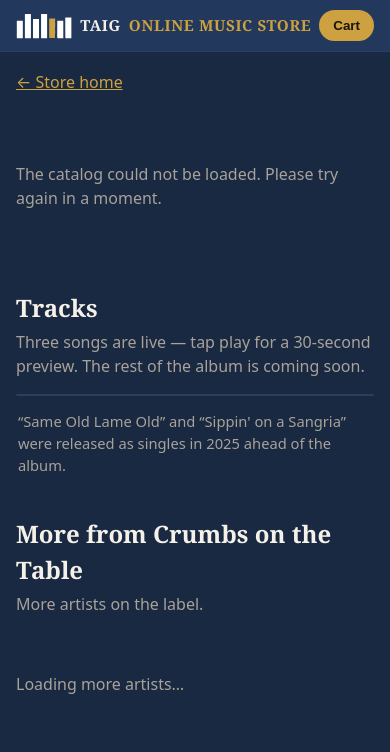
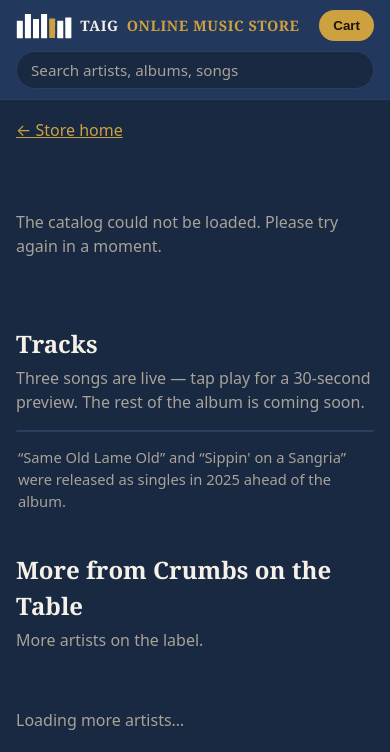
Before and after one commit to the-ai-guy-2k/taig_nope_portal, a web app: file public/music-store/album/index.html in a window 390 px wide. Shown: the top 752 px of the page. Run offline with its HTML, style and script files only (its server is not run), Linux system fonts and the light colour scheme.

Commit message:
Music store: functionality + flow pass (iTunes/Amazon behavior)
Studied Apple Music web player + Amazon MP3 store and brought
their behavior to the store, in TAIG navy/gold:

- Topbar search on every page (drops to its own row on phone
  width): results grouped Artists / Albums / Songs as you type.
  Artist -> artist page, album -> album page, previewable song ->
  play + Add in the row, coming-soon song -> album page. Enter
  activates the first result; Escape / clicking outside closes.
- Persistent player bar (fixed bottom): play/pause toggle, track
  title + artist, progress bar + 0:00 / 0:30 time, stop button.
  Previews now PAUSE and resume (was: any pause reset). Row
  button and bar share one state. Bar hides when the preview
  ends or is stopped; body padding keeps it off the footer.
- Album page 2-column layout on desktop (cover + info + formats
  left, tracklist right — the iTunes album layout); stacks on
  phone width.
- Genre browse status: 'Browsing Rock — 1 artist' + Clear link.
- Cart lines show the album cover thumbnail (Amazon cart display).
- Mobile topbar is a 2-row grid (wordmark + Cart, search below)
  so the Cart never wraps to a third row.

No new tracks/artists/prices/charts. No search history, no
shuffle/repeat/skip/volume, no Buy Now — the store stays Add to
Cart (payment coming soon). Cart math, previews, genre filter,
stats, palette unchanged.

```diff
--- a/public/music-store/album/index.html
+++ b/public/music-store/album/index.html
@@ -11,7 +11,10 @@
 <header class="topbar">
   <div class="topbar-inner">
     <a class="wordmark" href="/music-store/"><img class="brand-mark" src="/music-store/logo-mark.svg" alt="" aria-hidden="true">TAIG <span>ONLINE MUSIC STORE</span></a>
-    <span class="topbar-spacer"></span>
+    <div class="search-wrap" id="search-wrap">
+      <input type="search" id="search-input" placeholder="Search artists, albums, songs" aria-label="Search the store" autocomplete="off">
+      <div class="search-results" id="search-results" hidden></div>
+    </div>
     <button class="cart-btn" id="cart-open" type="button">Cart <span class="cart-badge" id="cart-badge" hidden>0</span></button>
   </div>
 </header>
@@ -19,6 +22,7 @@
 <main class="wrap">
   <p style="margin:18px 0 0"><a href="/music-store/">← Store home</a></p>
 
+  <div class="album-layout">
     <div class="album-hero" id="album-hero">
       <p class="loading">Loading the album…</p>
     </div>
@@ -29,6 +33,7 @@
       <ol class="tracklist" id="tracklist"></ol>
       <p class="track-note">“Same Old Lame Old” and “Sippin' on a Sangria” were released as singles in 2025 ahead of the album.</p>
     </section>
+  </div>
 
   <section>
     <h2>More from Crumbs on the Table</h2>
@@ -61,6 +66,14 @@
   </footer>
 </aside>
 
+<div class="player-bar" id="player-bar" hidden>
+  <button class="player-toggle" id="player-toggle" type="button" aria-label="Pause preview">❚❚</button>
+  <div class="player-info"><span class="player-title" id="player-title"></span><span class="player-artist" id="player-artist"></span></div>
+  <div class="player-progress"><div class="player-fill" id="player-fill"></div></div>
+  <span class="player-time" id="player-time">0:00 / 0:30</span>
+  <button class="player-stop" id="player-stop" type="button" aria-label="Stop preview">✕</button>
+</div>
+
 <script src="/music-store/js/store.js"></script>
 </body>
 </html>
--- a/public/music-store/css/store.css
+++ b/public/music-store/css/store.css
@@ -34,7 +34,66 @@ h1, h2, h3, .display { font-family: Georgia, "Times New Roman", serif; }
   display: flex;
   align-items: center;
   gap: 12px;
+  flex-wrap: wrap;
 }
+/* Search — the store's search bar lives in the topbar (Apple Music /
+   Amazon pattern: search on every page). On narrow screens it drops
+   to its own row below the wordmark + Cart. */
+.search-wrap {
+  position: relative;
+  flex: 1 1 280px;
+  max-width: 380px;
+  min-width: 0;
+}
+.search-wrap input[type="search"] {
+  width: 100%;
+  background: #182941;
+  border: 1px solid #2a3f5f;
+  border-radius: 999px;
+  color: #f5f0e8;
+  padding: 8px 14px;
+  font-size: .95rem;
+  font-family: inherit;
+}
+.search-wrap input[type="search"]::placeholder { color: #a8a29a; }
+.search-wrap input[type="search"]:focus { outline: 2px solid #CDA140; outline-offset: 0; border-color: #CDA140; }
+.search-results {
+  position: absolute;
+  top: calc(100% + 8px);
+  left: 0;
+  right: 0;
+  background: #22385c;
+  border: 1px solid #2a3f5f;
+  border-radius: 12px;
+  max-height: 60vh;
+  overflow-y: auto;
+  z-index: 60;
+  box-shadow: 0 12px 32px rgba(0, 0, 0, .45);
+  padding: 6px 0;
+}
+.search-results[hidden] { display: none; }
+.search-group {
+  padding: 8px 14px 2px;
+  font-size: .72rem;
+  letter-spacing: .08em;
+  text-transform: uppercase;
+  color: #a8a29a;
+  font-weight: 700;
+}
+.search-row {
+  display: flex;
+  align-items: center;
+  gap: 10px;
+  padding: 8px 14px;
+  color: #f5f0e8;
+  text-decoration: none;
+  cursor: pointer;
+}
+.search-row:hover { background: rgba(205, 161, 64, .14); }
+.search-row .sr-name { font-weight: 600; flex: 1 1 auto; min-width: 0; overflow: hidden; text-overflow: ellipsis; white-space: nowrap; }
+.search-row .sr-sub { color: #a8a29a; font-size: .85rem; white-space: nowrap; }
+.search-row .sr-price { color: #CDA140; font-weight: 700; font-size: .9rem; white-space: nowrap; }
+.search-empty { padding: 12px 14px; color: #a8a29a; }
 .wordmark {
   font-family: Georgia, "Times New Roman", serif;
   font-weight: 700;
@@ -53,7 +112,6 @@ h1, h2, h3, .display { font-family: Georgia, "Times New Roman", serif; }
   width: auto;
   display: block;
 }
-.topbar-spacer { flex: 1; }
 .cart-btn {
   position: relative;
   background: #CDA140;
@@ -283,6 +353,19 @@ section > h2 { margin: 0 0 4px; font-size: 1.5rem; }
 .artist-hero .blurb { color: #d6cfc4; margin: 12px 0 0; max-width: 34em; }
 .artist-hero .tag { margin-left: 0; }
 .artist-hero .coming { color: #a8a29a; margin: 16px 0 0; }
+
+/* Album layout — desktop: cover + info left, tracklist right
+   (the iTunes/Apple Music album page). Stacks on phone width. */
+.album-layout {
+  margin-top: 28px;
+  display: grid;
+  grid-template-columns: 340px 1fr;
+  gap: 28px;
+  align-items: start;
+}
+.album-layout .album-hero { margin-top: 0; grid-template-columns: 1fr; }
+.album-layout .album-hero .cover { max-width: 340px; }
+.album-layout section { margin-top: 0; }
 
 /* Album hero */
 .album-hero {
@@ -456,14 +615,17 @@ footer .fineprint { font-size: .8rem; margin-top: 8px; }
 .loading { color: #a8a29a; padding: 24px 0; }
 
 @media (max-width: 720px) {
+  .topbar-inner { display: grid; grid-template-columns: 1fr auto; gap: 10px 12px; }
+  .search-wrap { grid-column: 1 / -1; grid-row: 2; flex: none; max-width: none; }
   .hero { grid-template-columns: 1fr; }
   .hero .cover { max-width: 280px; }
   .artist-hero { grid-template-columns: 1fr; }
   .artist-hero .cover { max-width: 280px; }
+  .album-layout { grid-template-columns: 1fr; }
   .album-hero { grid-template-columns: 1fr; }
   .album-hero .cover { max-width: 300px; }
   .cards, .why { grid-template-columns: 1fr; }
-  .wordmark { font-size: .95rem; gap: 8px; }
+  .wordmark { font-size: .9rem; gap: 8px; }
   .brand-mark { height: 26px; }
   .masthead { padding: 24px 16px 20px; margin-top: 16px; }
   .masthead-logo { width: min(300px, 82vw); }
--- a/public/music-store/js/store.js
+++ b/public/music-store/js/store.js
@@ -65,6 +65,24 @@
     if (!catalog) return null;
     return catalog.albums.find(function (a) { return a.artist_id === artistId; }) || null;
   }
+  function artistForTrack(track) {
+    if (!catalog || !track) return null;
+    var album = catalog.albums.find(function (a) { return a.id === track.album_id; });
+    if (!album) return null;
+    return catalog.artists.find(function (a) { return a.id === album.artist_id; }) || null;
+  }
+  function coverForItem(item) {
+    if (!catalog) return null;
+    var album = null;
+    if (item.kind === 'track') {
+      var t = trackById(item.id);
+      if (t) album = catalog.albums.find(function (a) { return a.id === t.album_id; });
+    } else {
+      var p = productById(item.id);
+      if (p) album = catalog.albums.find(function (a) { return a.id === p.album_id; });
+    }
+    return album ? album.cover : null;
+  }
 
   /* ---- genre browse/filter ---- */
   function genres() {
@@ -92,6 +110,18 @@
     document.querySelectorAll('.genre-chip').forEach(function (chip) {
       chip.classList.toggle('active', chip.getAttribute('data-filter-genre') === activeGenre);
     });
+    var status = $('#genre-status');
+    if (status) {
+      if (activeGenre === 'All' || !catalog) {
+        status.hidden = true;
+        status.innerHTML = '';
+      } else {
+        var count = catalog.artists.filter(function (a) { return a.genre === activeGenre; }).length;
+        status.innerHTML = 'Browsing ' + esc(activeGenre) + ' — ' + count + (count === 1 ? ' artist' : ' artists')
+          + ' · <button type="button" data-clear-genre>Clear</button>';
+        status.hidden = false;
+      }
+    }
   }
   function setGenre(g) {
     activeGenre = g;
@@ -186,7 +216,9 @@
       var sub = item.kind === 'track'
         ? 'Single track · ' + p.duration
         : (p.detail || '');
+      var cover = coverForItem(item);
       html += '<div class="cart-item" data-kind="' + item.kind + '" data-id="' + item.id + '">'
+        + (cover ? '<img class="cart-thumb" src="' + esc(cover) + '" alt="">' : '')
         + '<div class="name">' + esc(name) + '<small>' + esc(sub) + '</small></div>'
         + '<div class="qty"><button data-act="dec" aria-label="Decrease quantity">−</button>'
         + '<span>' + item.qty + '</span>'
@@ -217,51 +249,187 @@
     sendStat('checkout_notice', 'shown');
   }
 
-  /* ---- previews ---- */
+  /* ---- previews + persistent player bar ---- */
+  /* A preview PAUSES and resumes now (it used to reset on any pause).
+     The row button and the player bar share one state: ▶ when paused,
+     ❚❚ when playing. Stopping is the bar's ✕, the preview ending, or
+     starting a different track. */
+  function setPlayingUI(playing) {
+    if (playingTrackId !== null) {
+      document.querySelectorAll('.track[data-track-id="' + playingTrackId + '"]').forEach(function (row) {
+        var btn = row.querySelector('.track-play');
+        if (btn) btn.textContent = playing ? '❚❚' : '▶';
+      });
+    }
+    var toggle = $('#player-toggle');
+    if (toggle) {
+      toggle.textContent = playing ? '❚❚' : '▶';
+      toggle.setAttribute('aria-label', playing ? 'Pause preview' : 'Resume preview');
+    }
+  }
+  function showPlayerBar(track) {
+    var bar = $('#player-bar');
+    if (!bar || !track) return;
+    var artist = artistForTrack(track);
+    var title = $('#player-title');
+    var art = $('#player-artist');
+    if (title) title.textContent = track.title;
+    if (art) art.textContent = artist ? artist.name : '';
+    bar.hidden = false;
+    document.body.classList.add('player-open');
+    updatePlayerBar();
+  }
+  function hidePlayerBar() {
+    var bar = $('#player-bar');
+    if (bar) bar.hidden = true;
+    document.body.classList.remove('player-open');
+  }
+  function updatePlayerBar() {
+    var fill = $('#player-fill');
+    var time = $('#player-time');
+    var t = audio.currentTime || 0;
+    if (fill) fill.style.width = Math.min(100, (t / PREVIEW_SECONDS) * 100) + '%';
+    if (time) time.textContent = fmtTime(t) + ' / 0:30';
+  }
   function stopPreview() {
     audio.pause();
     audio.removeAttribute('src');
     audio.load();
     if (playingTrackId !== null) {
-      var row = document.querySelector('.track[data-track-id="' + playingTrackId + '"]');
-      if (row) {
+      document.querySelectorAll('.track[data-track-id="' + playingTrackId + '"]').forEach(function (row) {
         row.classList.remove('is-playing');
         var btn = row.querySelector('.track-play');
         if (btn) btn.textContent = '▶';
         var read = row.querySelector('.preview-readout');
         if (read) read.hidden = true;
-      }
+      });
       playingTrackId = null;
     }
+    hidePlayerBar();
   }
   function fmtTime(sec) {
     var s = Math.floor(sec);
     return Math.floor(s / 60) + ':' + String(s % 60).padStart(2, '0');
   }
   function playPreview(track, btn) {
-    if (playingTrackId === track.id) { stopPreview(); return; }
+    if (playingTrackId === track.id) {
+      /* Toggle pause / resume for the track already loaded. */
+      if (audio.paused) { audio.play().catch(function () {}); }
+      else { audio.pause(); }
+      return;
+    }
     stopPreview();
     var row = btn.closest('.track');
     playingTrackId = track.id;
-    row.classList.add('is-playing');
-    btn.textContent = '❚❚';
-    var read = row.querySelector('.preview-readout');
-    if (read) { read.hidden = false; read.textContent = '0:00 / 0:30 · preview'; }
+    if (row) {
+      row.classList.add('is-playing');
+      var read = row.querySelector('.preview-readout');
+      if (read) { read.hidden = false; read.textContent = '0:00 / 0:30 · preview'; }
+    }
     audio.src = '/music-store/audio/' + track.preview;
     audio.play().catch(function () { stopPreview(); });
+    showPlayerBar(track);
+    setPlayingUI(true);
     sendStat('preview_play', track.title);
   }
   audio.addEventListener('timeupdate', function () {
     if (playingTrackId === null) return;
     var row = document.querySelector('.track[data-track-id="' + playingTrackId + '"]');
-    if (!row) return;
-    var read = row.querySelector('.preview-readout');
-    if (read) read.textContent = fmtTime(audio.currentTime) + ' / 0:30 · preview';
+    if (row) {
+      var read = row.querySelector('.preview-readout');
+      if (read) read.textContent = fmtTime(audio.currentTime) + ' / 0:30 · preview';
+    }
+    updatePlayerBar();
   });
   audio.addEventListener('ended', stopPreview);
   audio.addEventListener('pause', function () {
-    if (playingTrackId !== null && !audio.seeking) stopPreview();
+    /* A pause is a pause, not a stop: the row + bar show the resume
+       state and the bar stays up with the paused time. Ended
+       previews reset via 'ended', not here. */
+    if (playingTrackId !== null && !audio.seeking && !audio.ended) {
+      setPlayingUI(false);
+    }
   });
+  audio.addEventListener('play', function () {
+    if (playingTrackId !== null) setPlayingUI(true);
+  });
+
+  /* ---- search ---- */
+  /* Topbar search, Apple Music style: results grouped Artists /
+     Albums / Songs as you type. Artist → artist page, album → album
+     page, previewable song → play + Add in the row, coming-soon song
+     → album page. Enter activates the first result. */
+  function searchCatalog(q) {
+    q = q.trim().toLowerCase();
+    if (!q || !catalog) return null;
+    var artists = catalog.artists.filter(function (a) {
+      return (a.name || '').toLowerCase().includes(q) || (a.genre || '').toLowerCase().includes(q);
+    });
+    var albums = catalog.albums.filter(function (a) {
+      return (a.title || '').toLowerCase().includes(q);
+    });
+    var tracks = catalog.tracks.filter(function (t) {
+      return (t.title || '').toLowerCase().includes(q);
+    });
+    return { artists: artists, albums: albums, tracks: tracks };
+  }
+  function renderSearchResults(q) {
+    var box = $('#search-results');
+    if (!box) return;
+    var res = searchCatalog(q);
+    if (!res) { box.hidden = true; box.innerHTML = ''; return; }
+    var html = '';
+    if (res.artists.length) {
+      html += '<div class="search-group">Artists</div>';
+      res.artists.forEach(function (a) {
+        html += '<a class="search-row" href="' + esc(artistPageURL(a)) + '">'
+          + '<span class="sr-name">' + esc(a.name) + '</span>'
+          + '<span class="sr-sub">' + esc(a.genre || '') + '</span></a>';
+      });
+    }
+    if (res.albums.length) {
+      html += '<div class="search-group">Albums</div>';
+      res.albums.forEach(function (al) {
+        var artist = catalog.artists.find(function (a) { return a.id === al.artist_id; });
+        html += '<a class="search-row" href="' + esc(al.page || '/music-store/') + '">'
+          + '<span class="sr-name">' + esc(al.title) + '</span>'
+          + '<span class="sr-sub">' + esc(artist ? artist.name : '') + '</span>'
+          + '<span class="sr-price">' + money(al.price_cents) + '</span></a>';
+      });
+    }
+    if (res.tracks.length) {
+      html += '<div class="search-group">Songs</div>';
+      res.tracks.forEach(function (t) {
+        var artist = artistForTrack(t);
+        if (t.demo_available) {
+          html += '<div class="track" data-track-id="' + t.id + '">'
+            + '<button class="track-play" data-play="' + t.id + '" aria-label="Play 30-second preview of ' + esc(t.title) + '">▶</button>'
+            + '<span class="track-title">' + esc(t.title) + '</span>'
+            + (artist ? '<span class="track-artist">' + esc(artist.name) + '</span>' : '')
+            + '<span class="track-dur">' + esc(t.duration) + '</span>'
+            + '<span class="preview-readout" hidden>0:00 / 0:30 · preview</span>'
+            + '<button class="btn btn-small" data-add="track" data-id="' + t.id + '">+ ' + money(t.price_cents) + '</button>'
+            + '</div>';
+        } else {
+          var album = catalog.albums.find(function (a) { return a.id === t.album_id; });
+          html += '<a class="search-row" href="' + esc(album ? album.page : '/music-store/') + '">'
+            + '<span class="sr-name">' + esc(t.title) + '</span>'
+            + (artist ? '<span class="sr-sub">' + esc(artist.name) + '</span>' : '')
+            + '<span class="sr-sub">' + esc(t.duration) + '</span>'
+            + '<span class="tag soon">Coming soon</span></a>';
+        }
+      });
+    }
+    if (!html) {
+      html = '<p class="search-empty">No results for “' + esc(q.trim()) + '”.</p>';
+    }
+    box.innerHTML = html;
+    box.hidden = false;
+  }
+  function hideSearchResults() {
+    var box = $('#search-results');
+    if (box) { box.hidden = true; }
+  }
 
   /* ---- rendering ---- */
   /* Featured album hero (landing): the store's one album is the
@@ -458,6 +626,8 @@
 
   function bindEvents() {
     document.addEventListener('click', function (ev) {
+      /* Search dropdown: a click outside the search box closes it. */
+      if (!ev.target.closest('#search-wrap')) hideSearchResults();
       var artistLink = ev.target.closest('.roster-slot a');
       if (artistLink) {
         var slot = artistLink.closest('.roster-slot');
@@ -468,6 +638,11 @@
       if (chip) {
         setGenre(chip.getAttribute('data-filter-genre'));
         sendStat('genre_filter', chip.getAttribute('data-filter-genre'));
+        return;
+      }
+      var clearGenre = ev.target.closest('[data-clear-genre]');
+      if (clearGenre) {
+        setGenre('All');
         return;
       }
       var addBtn = ev.target.closest('[data-add]');
@@ -507,6 +682,44 @@
     var checkoutBtn = $('#checkout-btn');
     if (checkoutBtn) checkoutBtn.addEventListener('click', showCheckoutNotice);
 
+    var searchInput = $('#search-input');
+    if (searchInput) {
+      searchInput.addEventListener('input', function () {
+        renderSearchResults(searchInput.value);
+      });
+      searchInput.addEventListener('focus', function () {
+        if (searchInput.value.trim()) renderSearchResults(searchInput.value);
+      });
+      searchInput.addEventListener('keydown', function (ev) {
+        if (ev.key === 'Escape') {
+          hideSearchResults();
+          searchInput.blur();
+          return;
+        }
+        if (ev.key === 'Enter') {
+          var box = $('#search-results');
+          if (box && !box.hidden) {
+            var first = box.querySelector('a.search-row, [data-play]');
+            if (first) {
+              ev.preventDefault();
+              first.click();
+            }
+          }
+        }
+      });
+    }
+
+    var playerToggle = $('#player-toggle');
+    if (playerToggle) {
+      playerToggle.addEventListener('click', function () {
+        if (playingTrackId === null) return;
+        if (audio.paused) { audio.play().catch(function () {}); }
+        else { audio.pause(); }
+      });
+    }
+    var playerStop = $('#player-stop');
+    if (playerStop) playerStop.addEventListener('click', stopPreview);
+
     var signup = $('#signup-form');
     if (signup) {
       signup.addEventListener('submit', function (ev) {
```
Also changed, not shown: other parts of public/music-store/css/store.css (+88 -0 lines), public/music-store/artist/index.html (+12 -1 lines), public/music-store/index.html (+13 -1 lines). Lines whose indentation alone changed are shown as unchanged.
